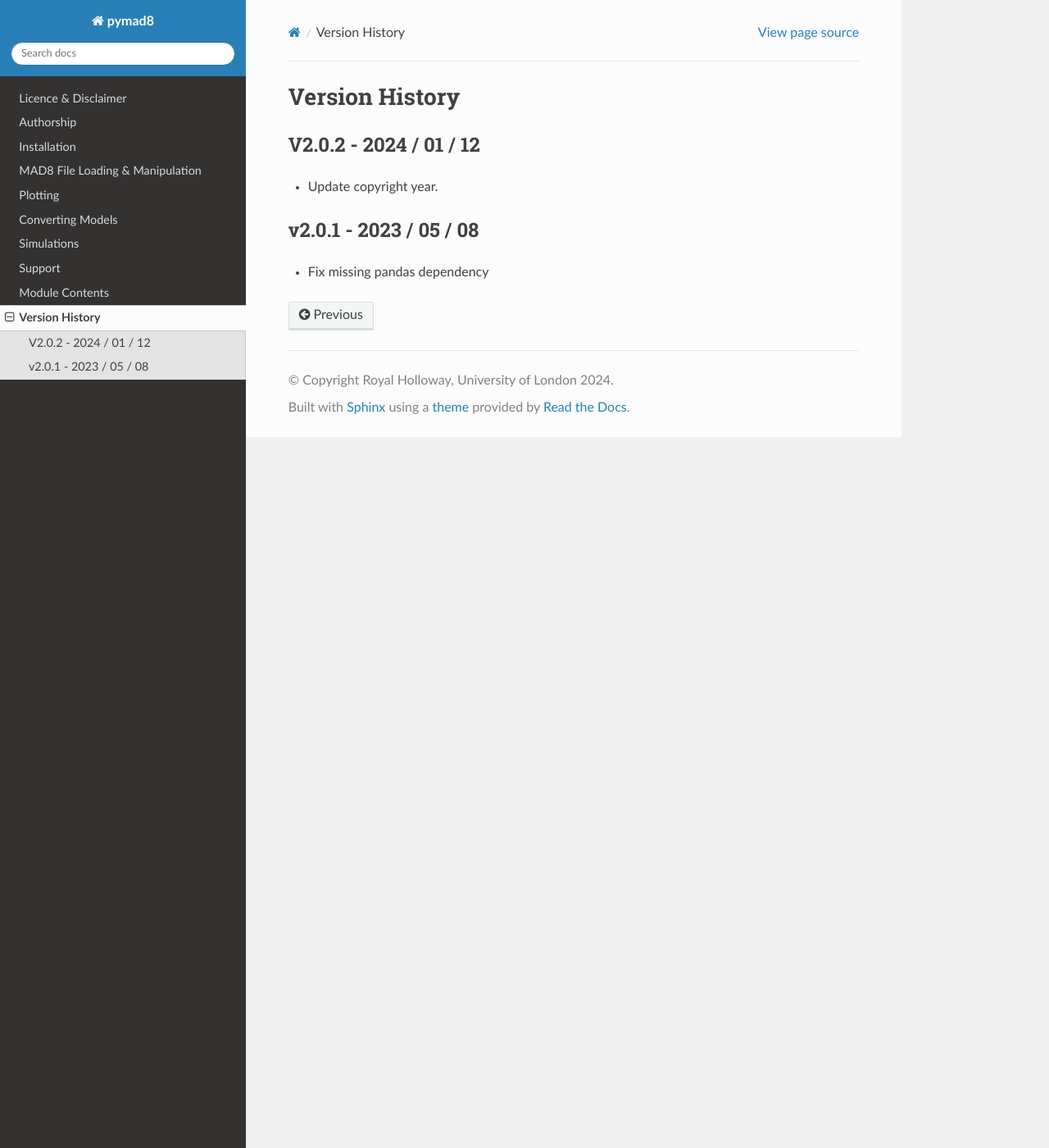
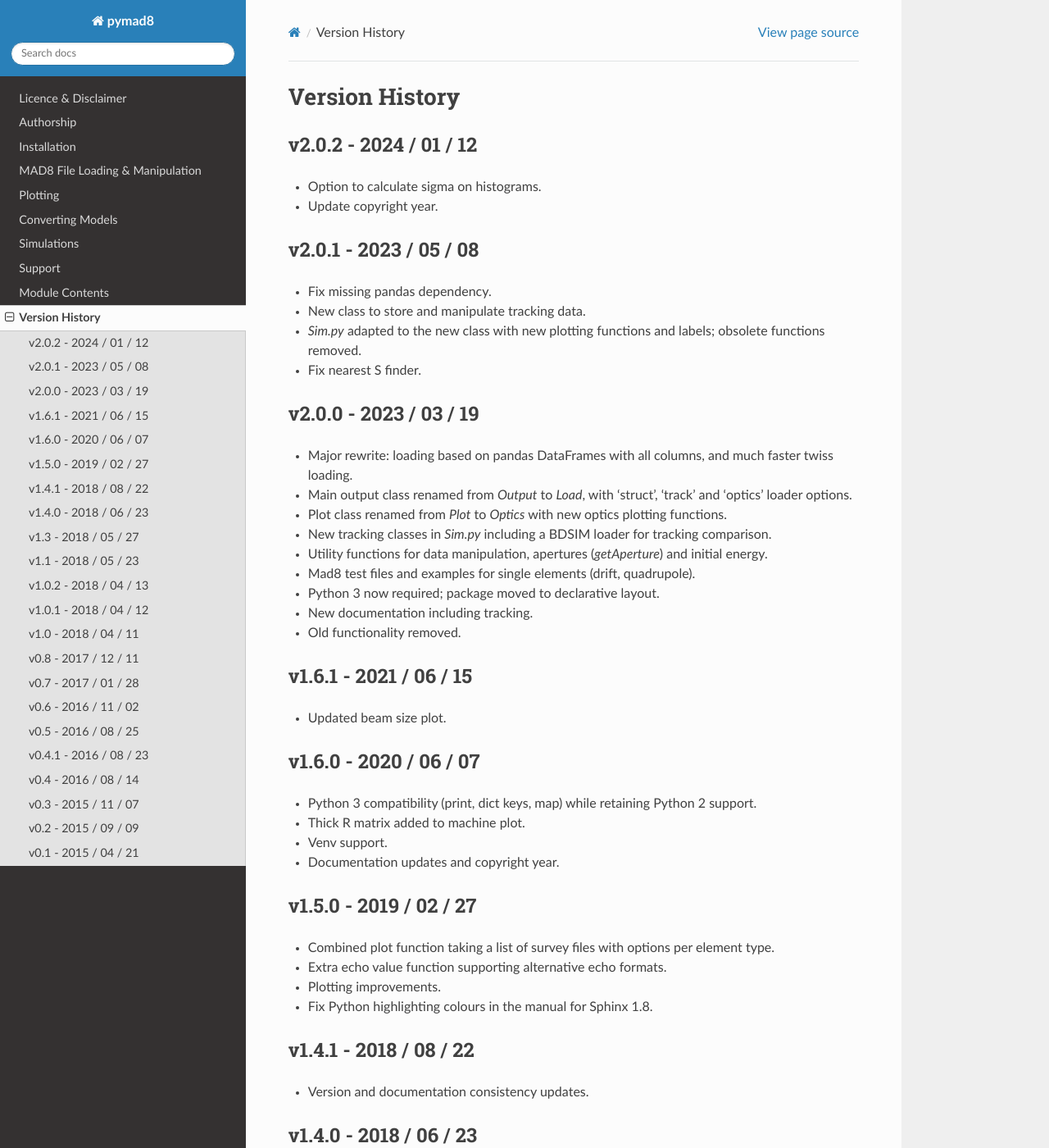
Before and after one commit to bdsim-collaboration/pymad8, a Sphinx documentation site: the page built from docs/source/version_history.rst, in a window 1280 px wide and 1400 px high. Shown: the whole window at 82% size. Built offline with Sphinx 7.4.7 and the Read the Docs theme 3.1.0, drawn with Linux system fonts in a browser that asks for light colours; some of the changed text lies outside the part shown.

Commit message:
Version history.

```diff
--- a/docs/source/version_history.rst
+++ b/docs/source/version_history.rst
@@ -2,12 +2,143 @@
 Version History
 ===============
 
-V2.0.2 - 2024 / 01 / 12
+
+v2.0.2 - 2024 / 01 / 12
 =======================
 
+* Option to calculate sigma on histograms.
 * Update copyright year.
 
 v2.0.1 - 2023 / 05 / 08
 =======================
 
-* Fix missing pandas dependency
+* Fix missing pandas dependency.
+* New class to store and manipulate tracking data.
+* `Sim.py` adapted to the new class with new plotting functions and labels; obsolete functions removed.
+* Fix nearest S finder.
+
+v2.0.0 - 2023 / 03 / 19
+=======================
+
+* Major rewrite: loading based on pandas DataFrames with all columns, and much faster twiss loading.
+* Main output class renamed from `Output` to `Load`, with 'struct', 'track' and 'optics' loader options.
+* Plot class renamed from `Plot` to `Optics` with new optics plotting functions.
+* New tracking classes in `Sim.py` including a BDSIM loader for tracking comparison.
+* Utility functions for data manipulation, apertures (`getAperture`) and initial energy.
+* Mad8 test files and examples for single elements (drift, quadrupole).
+* Python 3 now required; package moved to declarative layout.
+* New documentation including tracking.
+* Old functionality removed.
+
+v1.6.1 - 2021 / 06 / 15
+=======================
+
+* Updated beam size plot.
+
+v1.6.0 - 2020 / 06 / 07
+=======================
+
+* Python 3 compatibility (print, dict keys, map) while retaining Python 2 support.
+* Thick R matrix added to machine plot.
+* Venv support.
+* Documentation updates and copyright year.
+
+v1.5.0 - 2019 / 02 / 27
+=======================
+
+* Combined plot function taking a list of survey files with options per element type.
+* Extra echo value function supporting alternative echo formats.
+* Plotting improvements.
+* Fix Python highlighting colours in the manual for Sphinx 1.8.
+
+v1.4.1 - 2018 / 08 / 22
+=======================
+
+* Version and documentation consistency updates.
+
+v1.4.0 - 2018 / 06 / 23
+=======================
+
+* Makefile and setup.cfg recipes for bumpversion and PyPI upload.
+
+v1.3 - 2018 / 05 / 27
+=====================
+
+* Internal version number and copyright added.
+
+v1.1 - 2018 / 05 / 23
+=====================
+
+* Fix licence.
+
+v1.0.2 - 2018 / 04 / 13
+=======================
+
+* Removed dependency on pybdsim.
+* Licences added.
+
+v1.0.1 - 2018 / 04 / 12
+=======================
+
+* Added pybdsim to install requirements.
+
+v1.0 - 2018 / 04 / 11
+=====================
+
+* First manual.
+* Plotting similar to pymadx with BDSIM colours, right-click element location and no vertical zoom of the machine diagram.
+* MATR added to general output; initial energy added.
+* fortranformat made a required dependency.
+
+v0.8 - 2017 / 12 / 11
+=====================
+
+* Working setup.py and licence update.
+
+v0.7 - 2017 / 01 / 28
+=====================
+
+* Initial setup.py.
+
+v0.6 - 2016 / 11 / 02
+=====================
+
+* Docstrings for Sphinx documentation.
+* Track no longer imported by default to avoid circular dependencies with pybdsim.
+
+v0.5 - 2016 / 08 / 25
+=====================
+
+* Moved to `Output` module and fixed aperture sizes.
+
+v0.4.1 - 2016 / 08 / 23
+=======================
+
+* Small modifications for XFEL.
+
+v0.4 - 2016 / 08 / 14
+=====================
+
+* Mad8 tracking: generation of inrays from BDSIM output, OBSERVE / ARCHIVE output and track output loader.
+* Track data matched to samplers from twiss output.
+* New IO with echo value and Mad8 input reader; file conversion.
+* Nearest object finder.
+* Warnings use the Python warnings module so they can be suppressed.
+
+v0.3 - 2015 / 11 / 07
+=====================
+
+* Added current monitor, profile monitor, beam loss monitor and cavity elements.
+* Code tidy.
+
+v0.2 - 2015 / 09 / 09
+=====================
+
+* Print warnings to stderr to avoid interfering with CMake Python module finding.
+
+v0.1 - 2015 / 04 / 21
+=====================
+
+* Initial version: general output loading with row and column access.
+* Optics, phase advance, aperture and beam line plots.
+* Collimator template generator.
```
